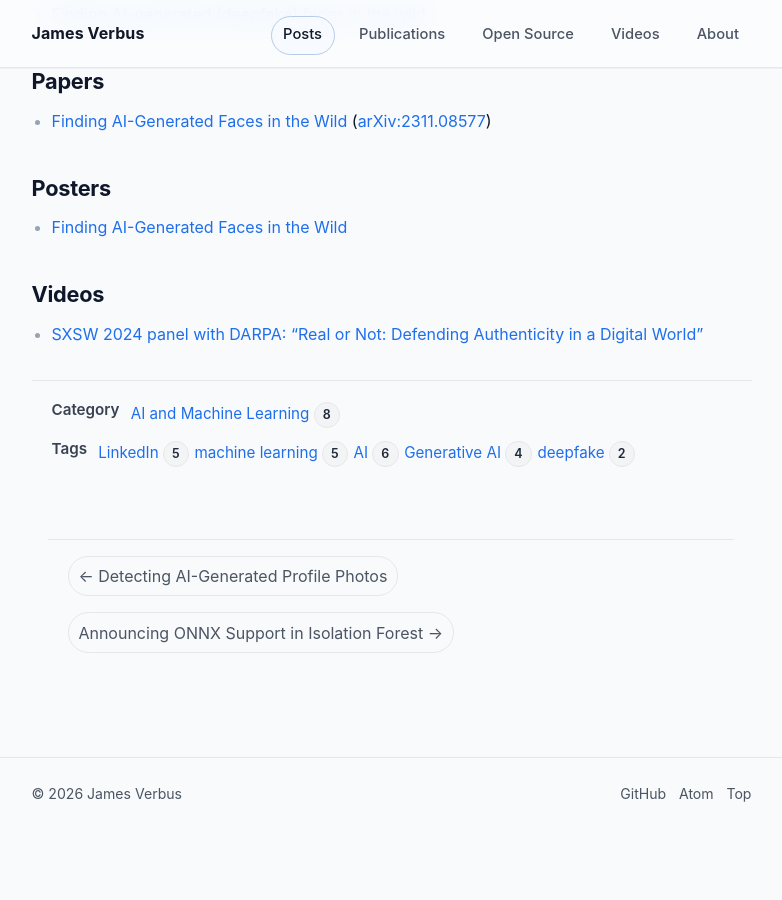
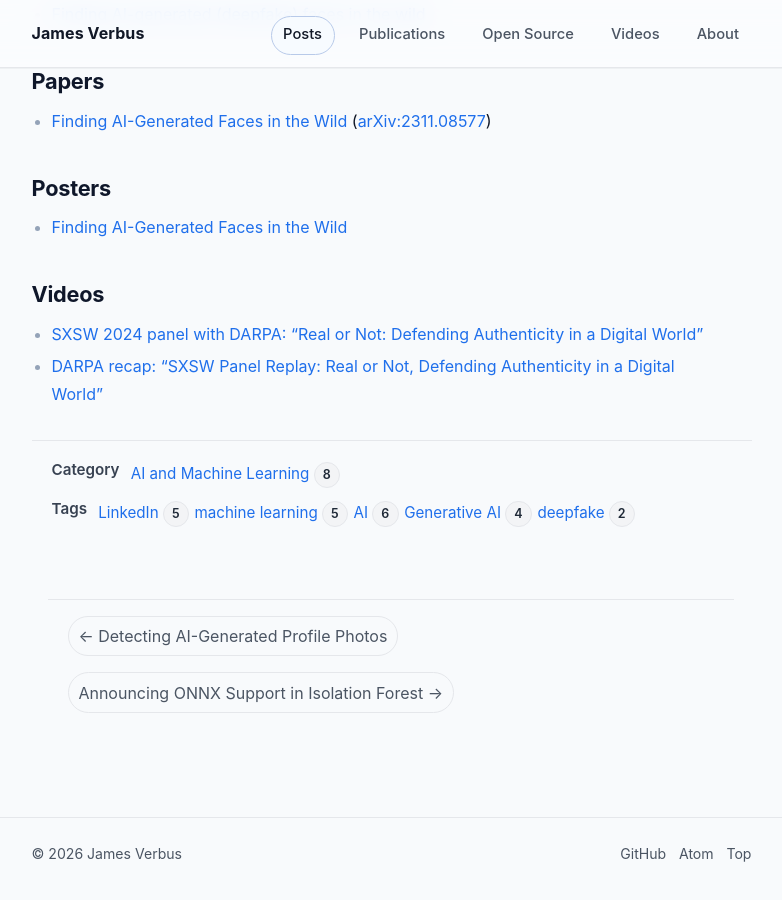
Before and after one commit to jverbus/jverbus.github.io, a Jekyll site: the page built from _posts/2024-08-15-finding-ai-generated-faces-in-the-wild.md, in a window 1280 px wide and 900 px high, scrolled down 917 px. Shown: the whole window, without its empty margins (241-1023 px from the left). Built offline with Jekyll 4.4.1, drawn with Linux system fonts in a browser that asks for light colours; before the commit the page ends 1757 px from its top, so only the background shows below that.

Commit message:
Add DARPA recap link

```diff
--- a/_data/videos.yml
+++ b/_data/videos.yml
@@ -64,6 +64,9 @@ sections:
         image: "https://i.ytimg.com/vi/8zniAjqWI2A/hqdefault.jpg"
         image_alt: "SXSW panel video thumbnail"
         summary: "A panel discussion on authenticity, trust, and detecting synthetic media in an AI-native information ecosystem."
+        links:
+          - label: "DARPA recap"
+            url: "https://www.darpa.mil/news/2024/sxsw-panel-replay"
         venue: "SXSW and DARPA."
 
   - title: Podcasts & Interviews
--- a/_posts/2024-08-15-finding-ai-generated-faces-in-the-wild.md
+++ b/_posts/2024-08-15-finding-ai-generated-faces-in-the-wild.md
@@ -33,3 +33,4 @@ Our approach is detailed in the full paper that was released at the [Workshop on
 ### Videos
 
 - [SXSW 2024 panel with DARPA: "Real or Not: Defending Authenticity in a Digital World"](https://www.youtube.com/watch?v=8zniAjqWI2A)
+- [DARPA recap: "SXSW Panel Replay: Real or Not, Defending Authenticity in a Digital World"](https://www.darpa.mil/news/2024/sxsw-panel-replay)
```
Also changed, not shown: about.md (+1 -1 lines).
